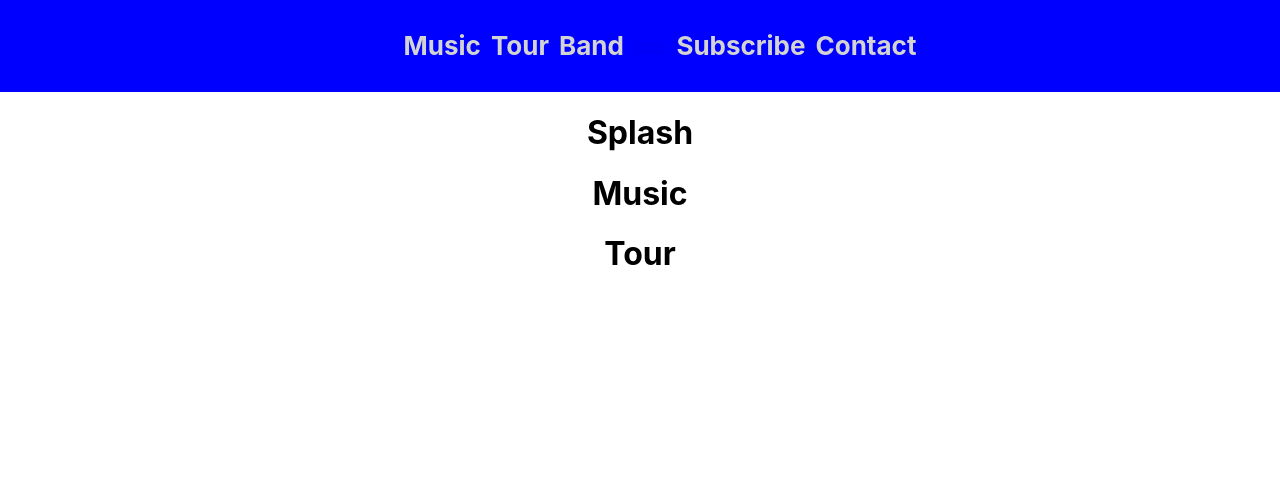
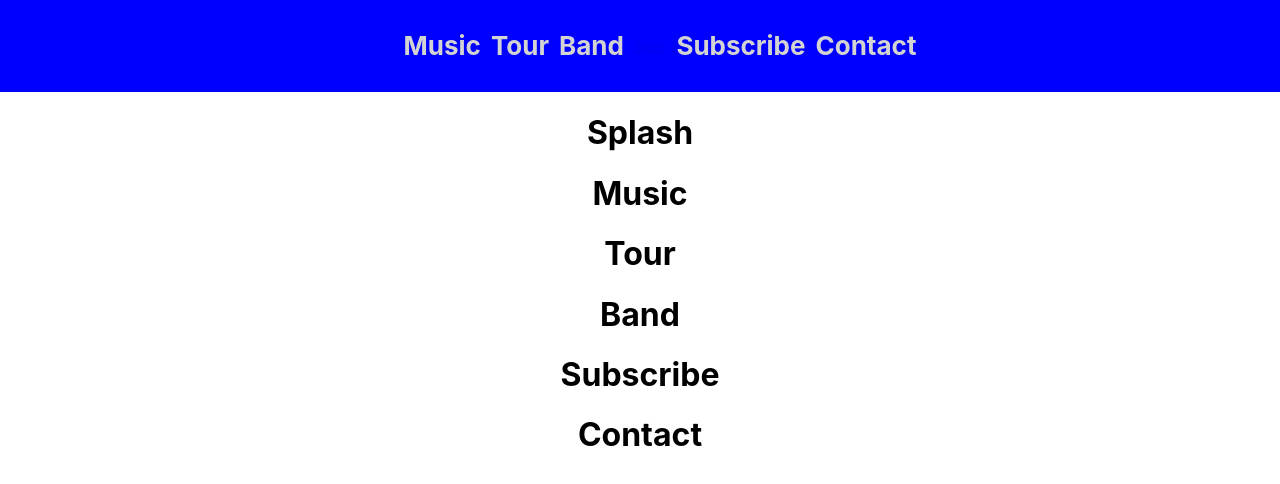
Before and after one commit to tsteer050/organfreemanmusic.com, a React (Create React App) app: page / in a window 1280 px wide. Shown: the top 484 px of the page. Built offline with nearby package versions, Linux system fonts and the light colour scheme.

Commit message:
Add placeholder components

```diff
--- /dev/null
+++ b/src/Band.js
@@ -0,0 +1,17 @@
+import React from 'react';
+
+class Band extends React.Component {
+  constructor(props) {
+    super(props);
+  }
+
+  render() {
+    return (
+      <div>
+        <h1>Band</h1>
+      </div>
+    );
+  }
+}
+
+export default Band;
--- /dev/null
+++ b/src/Contact.js
@@ -0,0 +1,17 @@
+import React from 'react';
+
+class Contact extends React.Component {
+  constructor(props) {
+    super(props);
+  }
+
+  render() {
+    return (
+      <div>
+        <h1>Contact</h1>
+      </div>
+    );
+  }
+}
+
+export default Contact;
--- a/src/Splash.js
+++ b/src/Splash.js
@@ -2,6 +2,9 @@ import React from 'react';
 import MenuBar from './MenuBar';
 import Music from './Music';
 import Tour from './Tour';
+import Band from './Band';
+import Subscribe from './Subscribe';
+import Contact from './Contact';
 
 class Splash extends React.Component {
   constructor(props) {
@@ -15,6 +18,9 @@ class Splash extends React.Component {
         <h1>Splash</h1>
         <Music/>
         <Tour/>
+        <Band/>
+        <Subscribe/>
+        <Contact/>
       </div>
     );
   }
--- /dev/null
+++ b/src/Subscribe.js
@@ -0,0 +1,17 @@
+import React from 'react';
+
+class Subscribe extends React.Component {
+  constructor(props) {
+    super(props);
+  }
+
+  render() {
+    return (
+      <div>
+        <h1>Subscribe</h1>
+      </div>
+    );
+  }
+}
+
+export default Subscribe;
```
